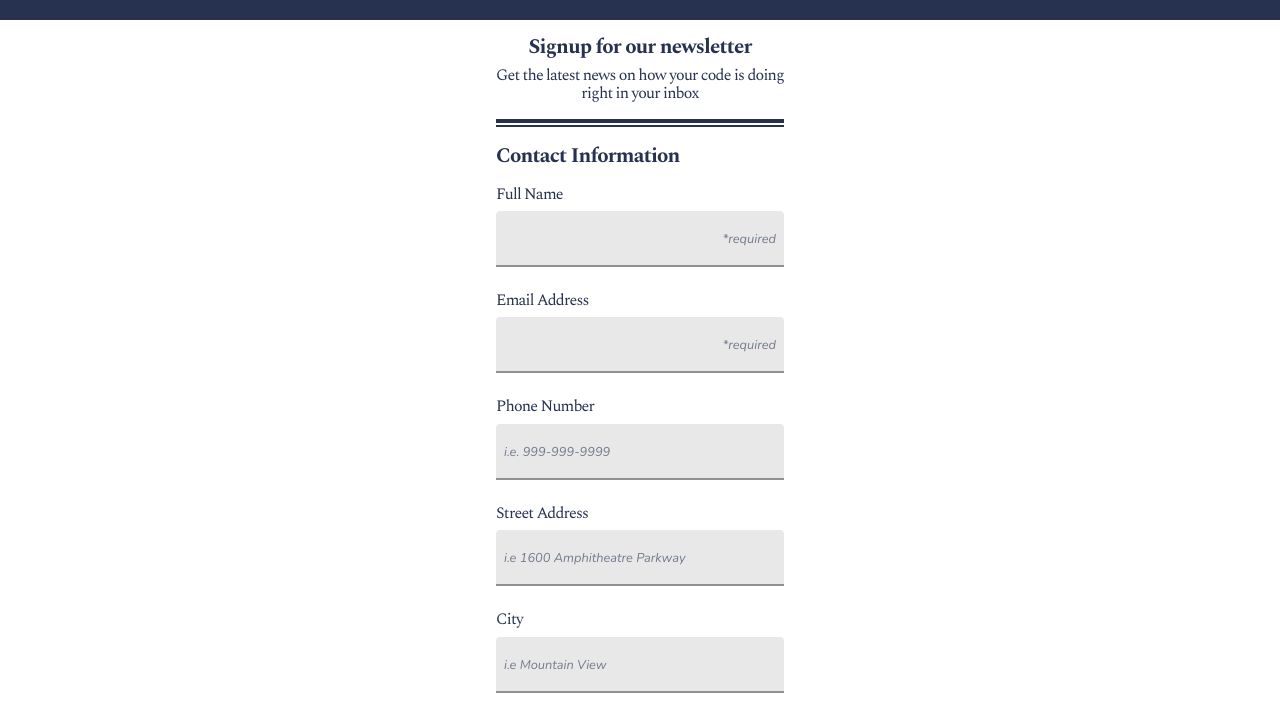
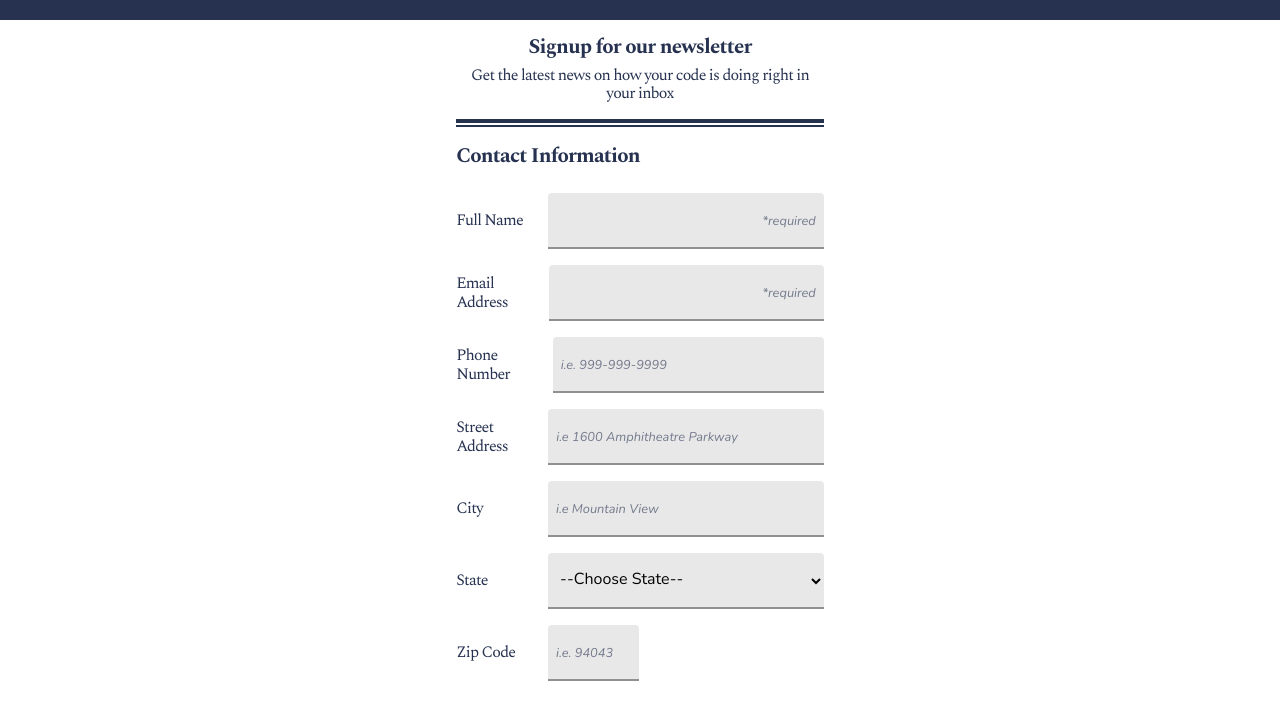
Before and after one commit to bnorthrup/FEWD-unit3-project, a plain HTML site: page index.html in a window 1280 px wide. Shown: the part 60-771 px from the top of the page. Drawn offline with nearby package versions, Linux system fonts and the light colour scheme.

Commit message:
finished before exceeds

```diff
--- a/index.html
+++ b/index.html
@@ -10,7 +10,6 @@
         <title>The Code Review</title>
     </head>
     <body class="box">
-        <div class="footpush">
         <header>
             <h1 class="title">The Code Review</h1>
         </header>
@@ -27,32 +26,32 @@
                     <legend>Contact Information</legend>
 
                         <div>
-                                <label for="name">Full Name</label><br>
+                            <label for="name">Full Name</label>
                             <input class="alright" type="text" id="name" name="user_name" placeholder="*required" required>
                         </div>
 
                         <div>
-                                <label for="email">Email Address</label><br>
+                            <label for="email">Email Address</label>
                             <input class="alright" type="email" id="email" name="user_email" placeholder="*required" required>
                         </div>
 
                         <div>
-                                <label for="tel">Phone Number</label><br>
+                            <label for="tel">Phone Number</label>
                             <input type="tel" id="phone-number" name="user_phone" placeholder="i.e. 999-999-9999" pattern="[0-9]{3}[0-9]{3}[0-9]{4}" required>
                         </div>
 
                         <div>
-                                <label for="text">Street Address</label><br>
+                            <label for="text">Street Address</label>
                             <input type="text" id="address" name="user_address" placeholder="i.e 1600 Amphitheatre Parkway" required>
                         </div>
 
                         <div>
-                                <label for="city">City</label><br>
+                            <label for="city">City</label>
                             <input type="text" id="city" name="user_city" placeholder="i.e Mountain View" required>
                         </div>
 
                         <div>
-                                <label for="state">State</label><br>
+                            <label for="state">State</label>
                             <select id="state" name="user_state" placeholder="Choose State" required>
                                 <option value="">--Choose State--</option>
                                 <option value="AL">Alabama</option>
@@ -111,8 +110,10 @@
                         </div>
 
                         <div>
-                            <label for="zipcode">Zip Code</label><br>
+                            <label for="zipcode">Zip Code</label>
+                            <div class="container">
                                 <input type="number" id="zipcode" name="user_zipcode" placeholder="i.e. 94043" required>
+                            </div>
                         </div>
 
                 </fieldset>
@@ -157,7 +158,7 @@
 
             </form>
         </main>
-        </div>
+
         <footer>
             <span>Copyright The Code Review</span>
         </footer>
--- a/styles.css
+++ b/styles.css
@@ -59,6 +59,7 @@ legend {
 footer{
     height: 100px;
     text-align: center;
+    font-style: italic;
 
 }
 
@@ -135,7 +136,6 @@ textarea:hover, .contact > div input:hover, select:hover {
 }
 
 textarea:focus, .contact > div input:focus, select:focus {
-    width: 100%;
     box-shadow: inset 2px 2px 4px #909090;
     border: 1px solid #66ffa6;
 
@@ -145,7 +145,7 @@ textarea:focus, .contact > div input:focus, select:focus {
     text-align: right;
 }
 
-.contact div:nth-last-child(1) {
+.container {
     width: 50%;
 }
 
@@ -187,5 +187,38 @@ label[for="othertopics"] {
 
  @media (min-width: 768px) {
 
+        main {
+            max-width: 60%;
+        }
 
+        #zipcode {
+            width: 33%;
+        }
+
+        .contact > div {
+            display: flex;
+            justify-content: space-between;
+            align-items: center;
+            margin: 16px 0 0;
+        }
+
+        .contact > div input, select {
+            width: 75%;
+            align-self: flex-end;
+            margin: 0;
+        }
+        .contact {
+            margin-bottom: 40px;
+        }
+        .container {
+            width: 75%;
+        }
+
+
+
+
+   textarea {
+       height: 80px;
+
+   }
  }
```
Lines whose indentation alone changed are shown as unchanged.
